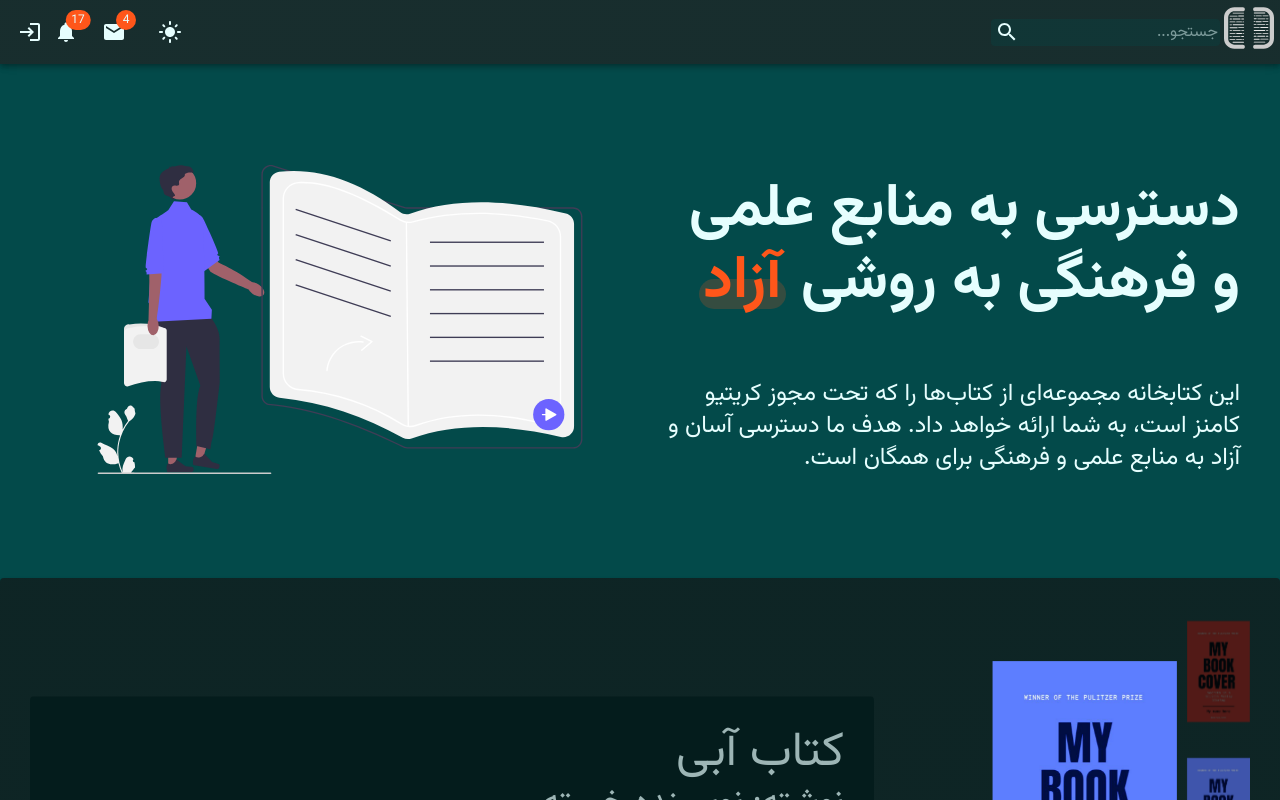
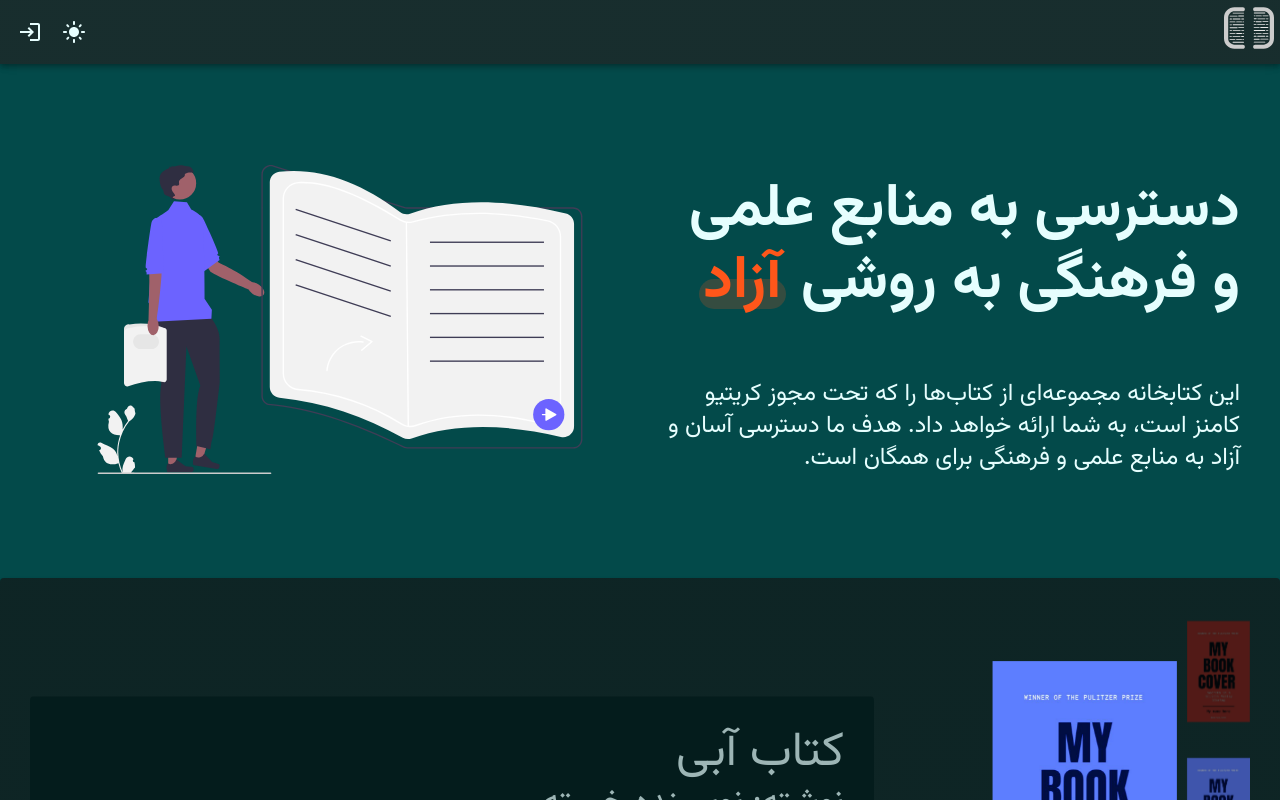
Before and after one commit to persianccbook/frontend, a Next.js app: page / in a window 1280 px wide. Shown: the top 800 px of the page. Built offline with nearby package versions, Linux system fonts and the light colour scheme.

Commit message:
comment out unused element temporarly

```diff
--- a/app/components/NavBar.tsx
+++ b/app/components/NavBar.tsx
@@ -6,13 +6,13 @@ import Box from "@mui/material/Box";
 import Toolbar from "@mui/material/Toolbar";
 import IconButton from "@mui/material/IconButton";
 import InputBase from "@mui/material/InputBase";
-import Badge from "@mui/material/Badge";
+// import Badge from "@mui/material/Badge";
 import MenuItem from "@mui/material/MenuItem";
 import Menu from "@mui/material/Menu";
 import SearchIcon from "@mui/icons-material/Search";
 import AccountCircle from "@mui/icons-material/AccountCircle";
-import MailIcon from "@mui/icons-material/Mail";
-import NotificationsIcon from "@mui/icons-material/Notifications";
+// import MailIcon from "@mui/icons-material/Mail";
+// import NotificationsIcon from "@mui/icons-material/Notifications";
 import MoreIcon from "@mui/icons-material/MoreVert";
 import ColorModeSwitch from "./ColorModeSwitch";
 import { darkTheme, lightTheme } from "../theme";
@@ -112,8 +112,8 @@ const NavBar = () => {
       open={isMenuOpen}
       onClose={handleMenuClose}
     >
-      <MenuItem onClick={handleMenuClose}>Profile</MenuItem>
-      <MenuItem onClick={handleMenuClose}>My account</MenuItem>
+      {/* <MenuItem onClick={handleMenuClose}>Profile</MenuItem>
+      <MenuItem onClick={handleMenuClose}>My account</MenuItem> */}
       {isAuthenticated && (
         <MenuItem
           onClick={() => {
@@ -144,7 +144,7 @@ const NavBar = () => {
       open={isMobileMenuOpen}
       onClose={handleMobileMenuClose}
     >
-      <MenuItem>
+      {/* <MenuItem>
         <IconButton size="large" aria-label="show 4 new mails">
           <Badge badgeContent={4} color="error">
             <MailIcon />
@@ -159,7 +159,7 @@ const NavBar = () => {
           </Badge>
         </IconButton>
         <p>Notifications</p>
-      </MenuItem>
+      </MenuItem> */}
       <MenuItem
         onClick={
           isAuthenticated
@@ -227,7 +227,7 @@ const NavBar = () => {
 
             کتابخانه آزاد پارسی
           </Typography> */}
-          {pathName === "/" && (
+          {false && pathName === "/" && (
             <Search>
               <SearchIconWrapper>
                 <SearchIcon />
@@ -241,7 +241,7 @@ const NavBar = () => {
           <Box sx={{ flexGrow: 1 }} />
           <Box sx={{ display: { xs: "none", md: "flex" } }}>
             <ColorModeSwitch />
-            <IconButton size="large" aria-label="show 4 new mails">
+            {/* <IconButton size="large" aria-label="show 4 new mails">
               <Badge badgeContent={4} color="secondary">
                 <MailIcon sx={{ color: theme.palette.text.primary }} />
               </Badge>
@@ -250,7 +250,7 @@ const NavBar = () => {
               <Badge badgeContent={17} color="secondary">
                 <NotificationsIcon sx={{ color: theme.palette.text.primary }} />
               </Badge>
-            </IconButton>
+            </IconButton> */}
             <IconButton
               size="large"
               edge="end"
```
